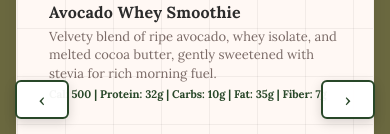
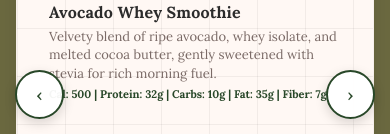
Before and after one commit to sumukhteja/la-tierra, a plain HTML site: page index.html in a window 390 px wide. Shown: the part 710-844 px from the top of the page. Drawn offline with Linux system fonts and the light colour scheme.

Commit message:
Update index.html

```diff
--- a/index.html
+++ b/index.html
@@ -255,17 +255,17 @@
       margin: 4px 0;
     }
 
-    /* Navigation arrows - bottom positioned line style */
+    /* Navigation arrows - bottom positioned round style */
     .nav-arrow {
-      width: 50px !important;
-      height: 35px !important;
+      width: 45px !important;
+      height: 45px !important;
       font-size: 14px !important;
       bottom: 15px !important;
       top: auto !important;
       transform: none !important;
       position: fixed !important;
       z-index: 9999;
-      border-radius: 6px !important;
+      border-radius: 50% !important;
       background: rgba(255,255,255,0.95) !important;
       border: 2px solid var(--accent) !important;
     }
```
